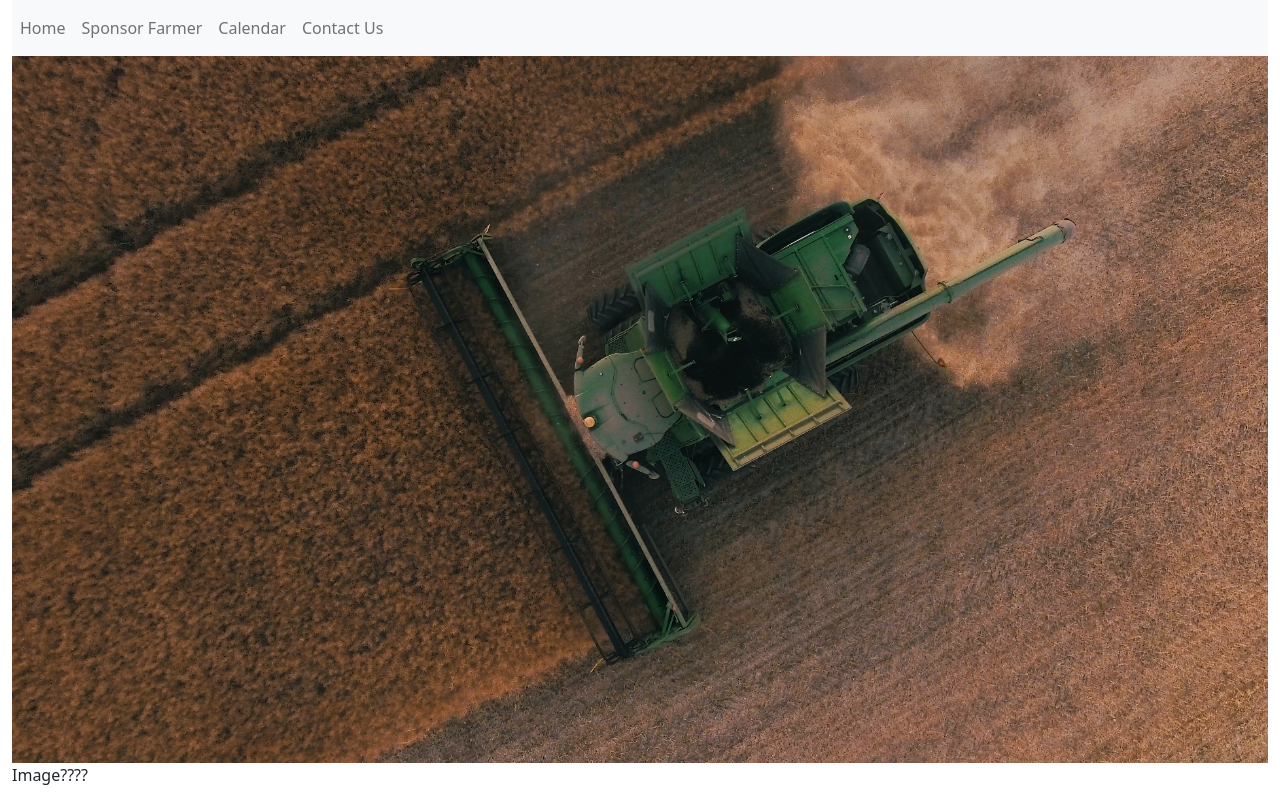
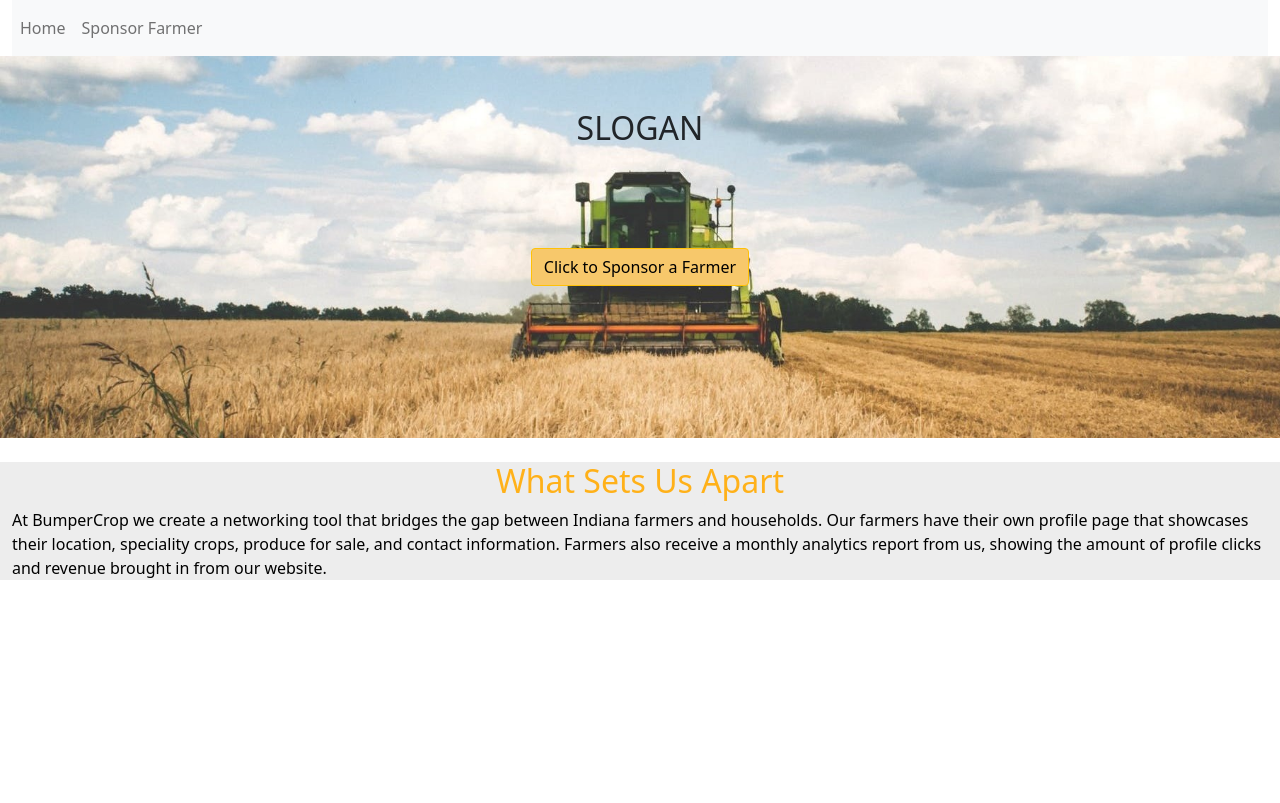
Before and after one commit to Indiana-Agriculture-Team-2/agriculture-team2, a Flask app: page / in a window 1280 px wide. After the commit the page ends 580 px from the top, so only its background shows below. Run offline with Flask 2, Linux system fonts and the light colour scheme.

Commit message:
home page update

```diff
--- a/flask-fire/server/src/static/styles.css
+++ b/flask-fire/server/src/static/styles.css
@@ -3,3 +3,15 @@
     background-color: rgb(100, 100, 100);
 
 }
+
+.homeimage {
+    height: 382px;
+    background-image: url(HomePagePhoto.jpeg);
+    background-repeat: no-repeat;
+    background-size: cover;
+}
+
+.btn-warning {
+    background-color: rgba(247,200,107,255)
+
+}
--- a/flask-fire/server/src/templates/base.html
+++ b/flask-fire/server/src/templates/base.html
@@ -19,8 +19,6 @@
         <div class="navbar-nav d-flex justify-content-end">
             <a href="/" class="nav-item nav-link">Home</a>
             <a href="/sponsor" class="nav-item nav-link">Sponsor Farmer</a>
-            <a href="/calendar" class="nav-item nav-link">Calendar</a>
-            <a href="/contact" class="nav-item nav-link" tabindex="-1">Contact Us</a>
         </div>
       </div>
     </nav>
--- a/flask-fire/server/src/templates/index.html
+++ b/flask-fire/server/src/templates/index.html
@@ -3,9 +3,25 @@
 
 {% block content %}
 
-  <div class="container-fluid">
-    <img src="{{url_for('static', filename='combine.jpg')}}" class="img-fluid" alt="Home Page Image">
-    <p> Image????</p>
+  <!--Front page image-->
+  <div class="container-fluid homeimage">
+    <!-- Slogan -->
+    <div class="row">
+      <div class="d-flex justify-content-center align-items-center my-5" style="font-size: xx-large;">
+        SLOGAN
+      </div>
+    </div>
+    <!-- Sponsor Farmer button-->
+    <div class="d-flex justify-content-center align-items-center my-5">
+      <a class="btn btn-warning" href="sponsor" role="button">Click to Sponsor a Farmer</a>
+    </div>
+  </div>
+
+  <!-- Introduction paragrap/statement block-->
+  <div class="container-fluid mt-4" style="background-color: rgba(237,237,237,255);">
+    <h2 class="d-flex justify-content-center" style="color: rgba(255,177,25,255);"> What Sets Us Apart</h2>
+    <p class="d-flex justify-content-center" style="color: black;"> At BumperCrop we create a networking tool that bridges the gap between Indiana farmers and households. Our farmers have their own profile page that showcases their location, speciality crops, produce for sale, and contact information. Farmers also receive a monthly analytics report from us, showing the amount of profile clicks and revenue brought in from our website.
+    </p>
   </div>
 
 {% endblock %}
```
Also changed, not shown: flask-fire/server/src/static/HomePagePhoto.jpeg.
